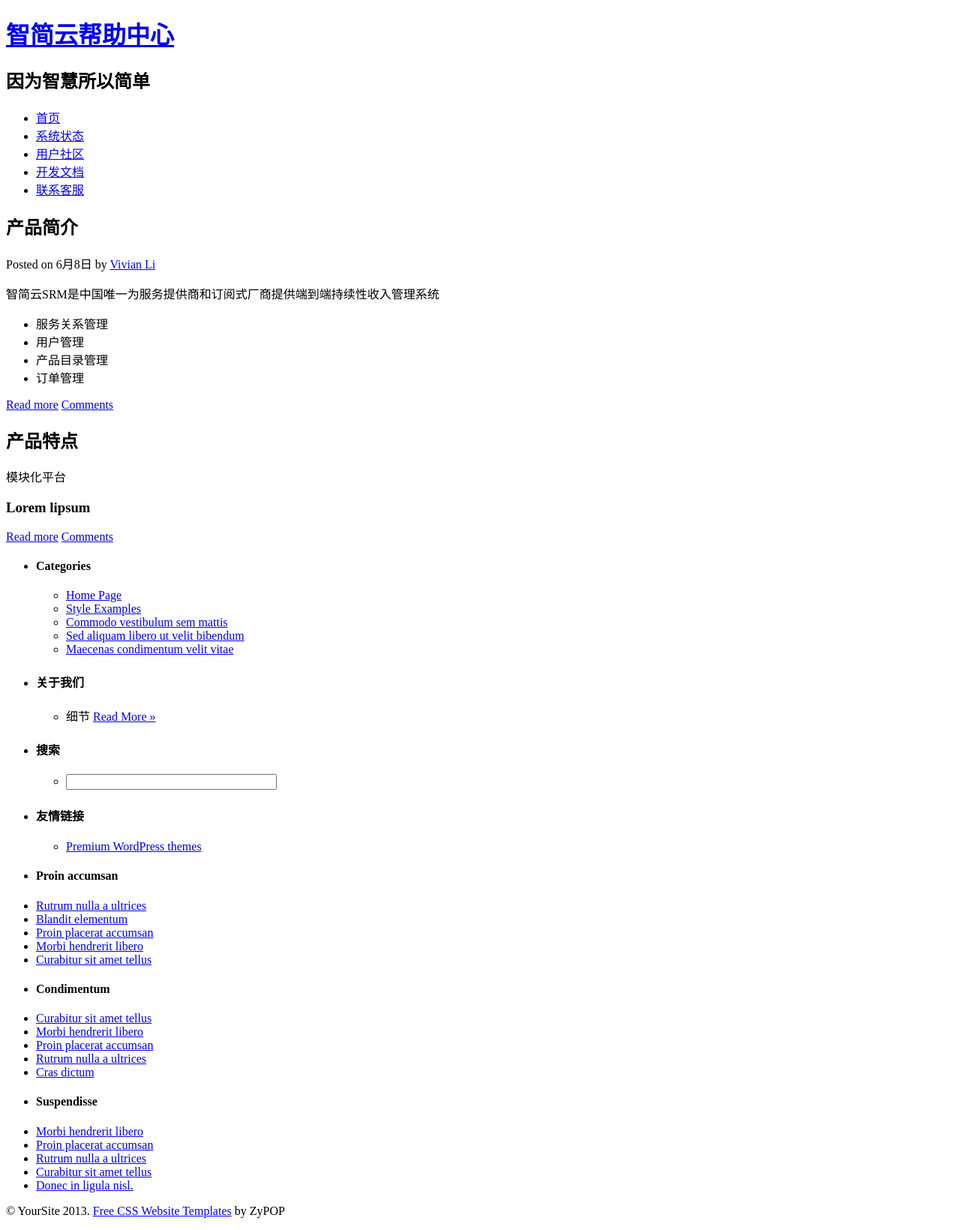
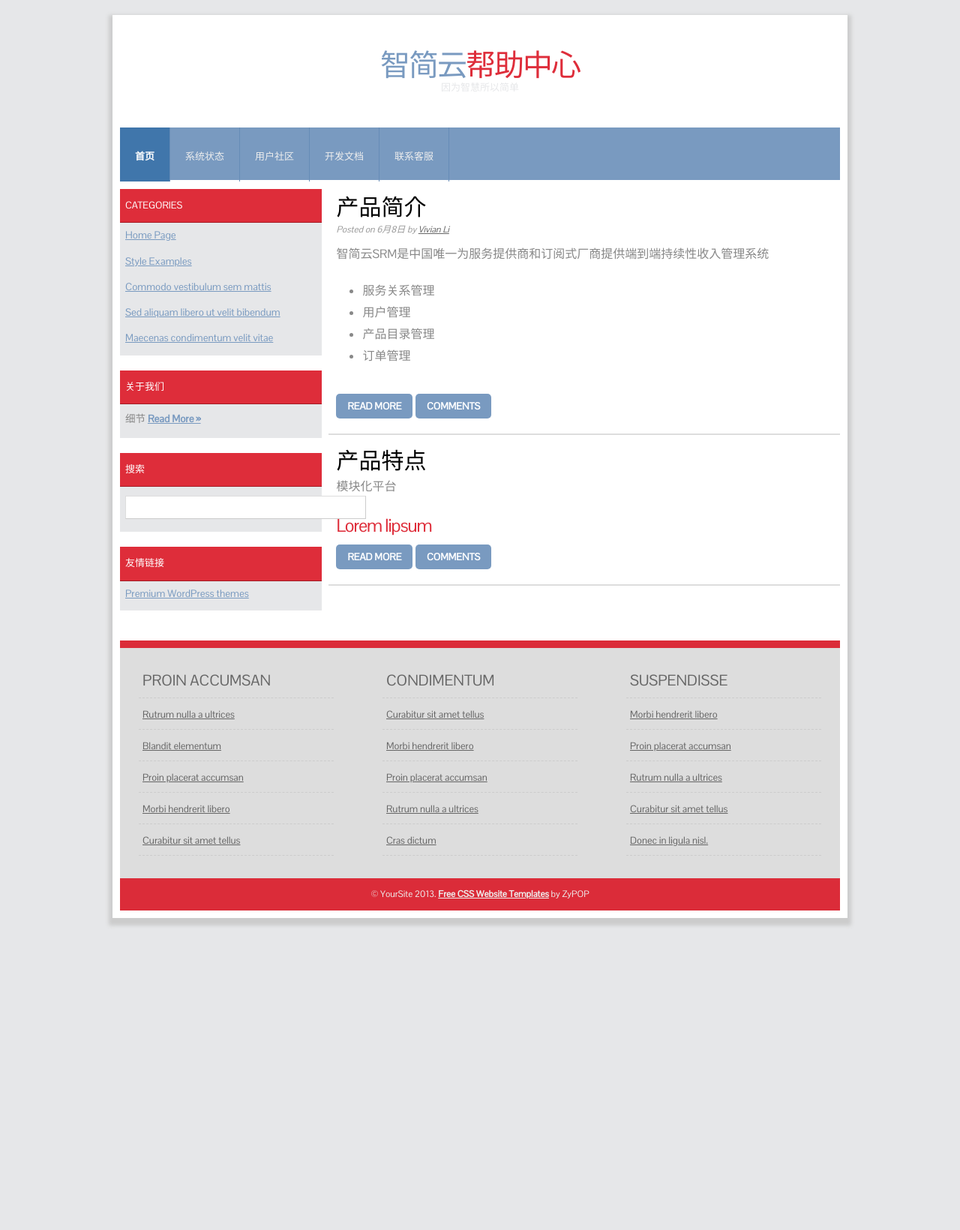
Before and after one commit to dreampivot/slipscloud.github.io, a Jekyll site: the page help/help-index.html, which Jekyll copies as it is, in a window 1280 px wide. Shown: the whole page at 75% size. Built offline with Jekyll 4.4.1, drawn with Linux system fonts in a browser that asks for light colours; after the commit the page ends 1244 px from its top, so only the background shows below that.

Commit message:
Create help-index.html

```diff
--- a/help/help-index.html
+++ b/help/help-index.html
@@ -4,7 +4,7 @@
 <head>
 <meta http-equiv="Content-Type" content="text/html; charset=utf-8" />
 <title>智简云帮助中心</title>
-<link rel="stylesheet" href="css/help-styles.css" type="text/css" />
+<link rel="stylesheet" href="help-styles.css" type="text/css" />
 
 </head>
 <body>
```
